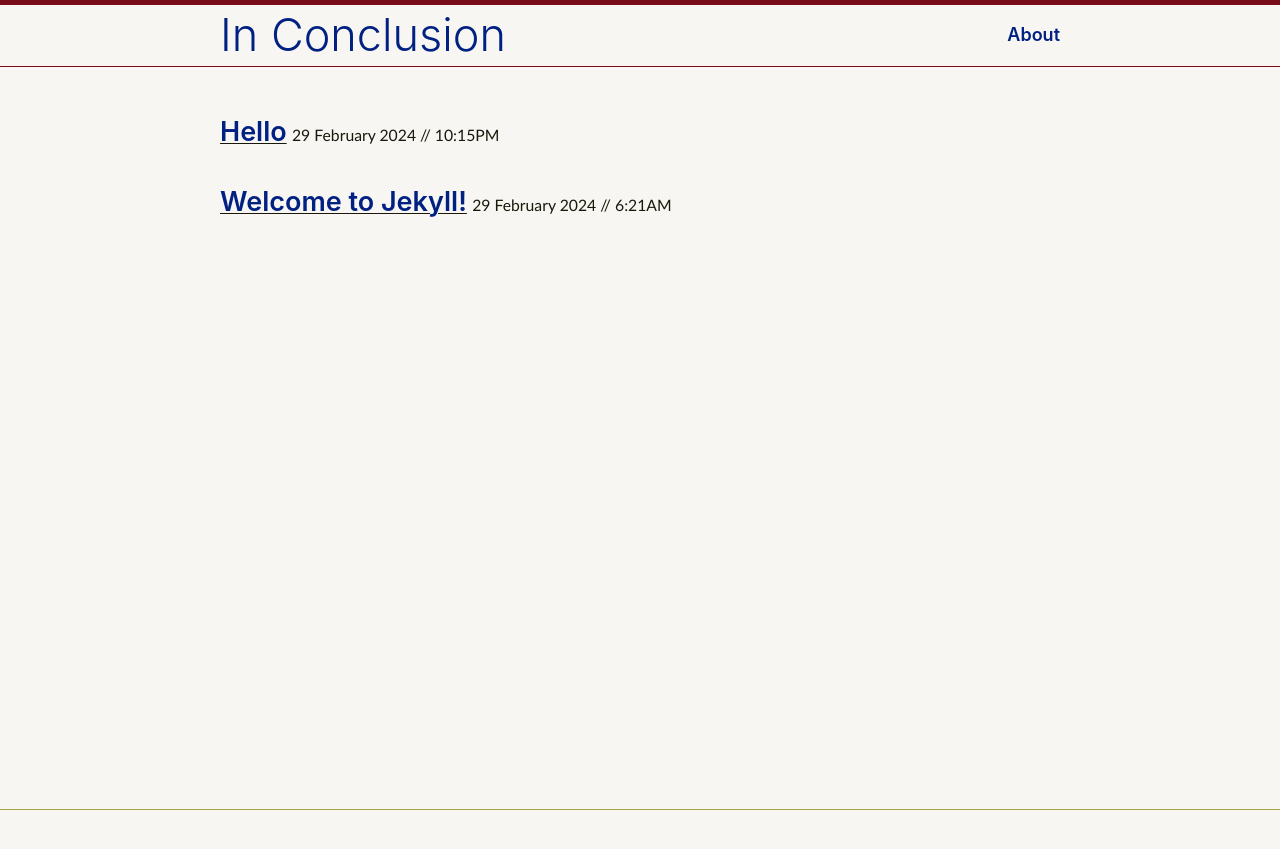
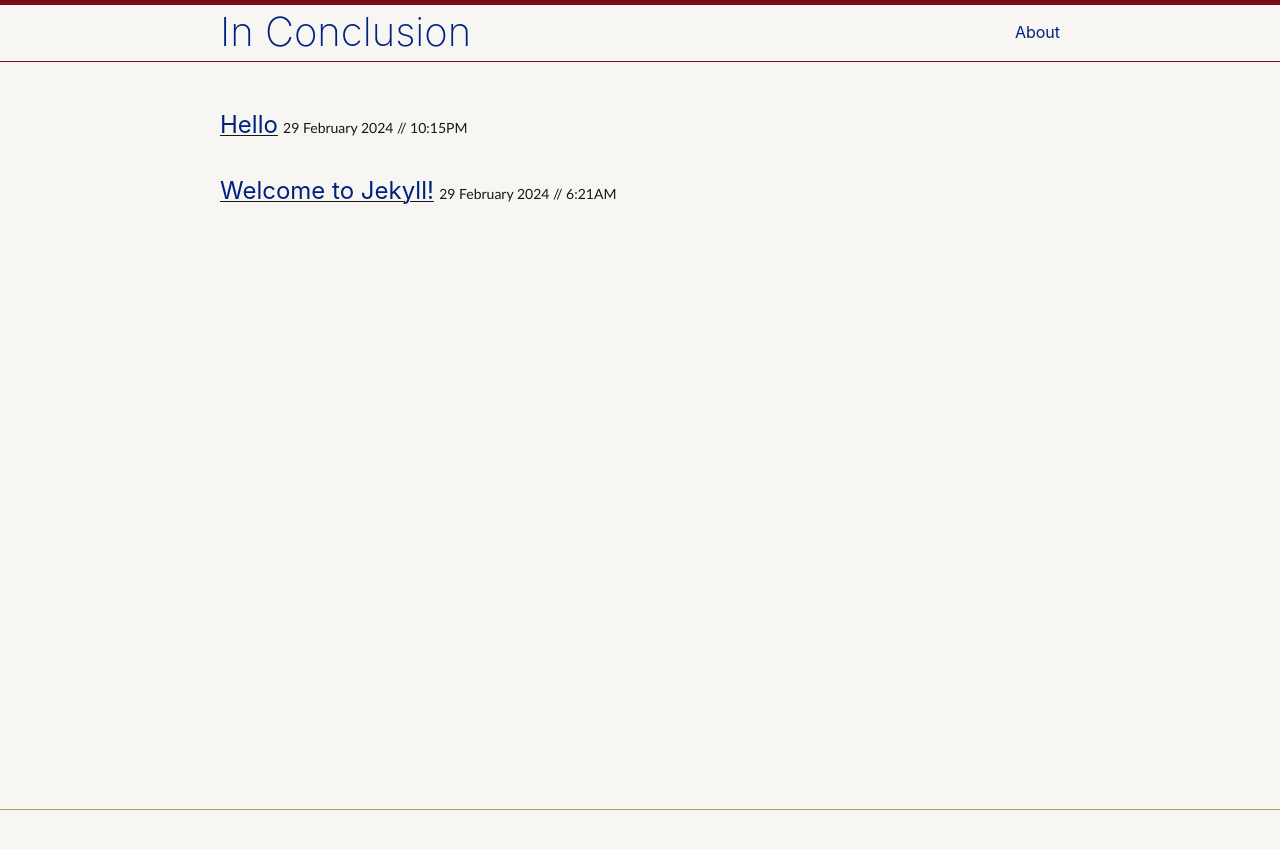
Before and after one commit to asiddiqui77/inconclusion, a Jekyll site: the page built from index.markdown, in a window 1280 px wide. Shown: the top 849 px of the page. Built offline with Jekyll 4.4.1, drawn with Linux system fonts in a browser that asks for light colours; some web fonts are replaced.

Commit message:
update font

```diff
--- a/_sass/minima.scss
+++ b/_sass/minima.scss
@@ -3,8 +3,8 @@
 // Define defaults for each variable.
 
 $base-font-family: 'Playfair Display', -apple-system, BlinkMacSystemFont, "Segoe UI", Roboto, Helvetica, Arial, sans-serif, "Apple Color Emoji", "Segoe UI Emoji", "Segoe UI Symbol" !default;
-$base-font-size:   18px !default;
-$base-font-weight: 600 !default;
+$base-font-size:   16px !default;
+$base-font-weight: 400 !default;
 $small-font-size:  $base-font-size * 0.875 !default;
 $small-font-weight:  $base-font-weight * 0.75 !default;
 $base-line-height: 1.5 !default;
```
